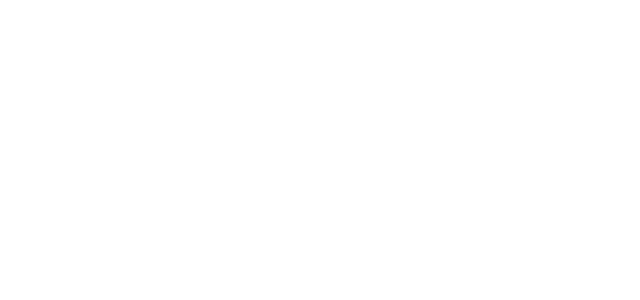
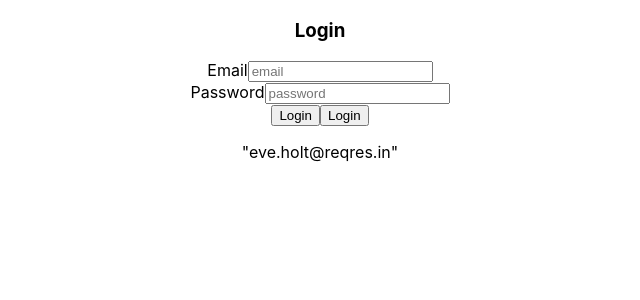
Before and after one commit to AnkitaSingh3006/ReduxAPI, a React (Create React App) app in the folder my-react-app/: page /login in a window 1280 px wide. Before the commit this address had no page. Shown: the top 300 px of the page, without its empty margins (320-960 px from the left). Built offline with nearby package versions, Linux system fonts and the light colour scheme.

Commit message:
code push

```diff
--- a/my-react-app/src/App.js
+++ b/my-react-app/src/App.js
@@ -1,15 +1,17 @@
 import './App.css';
 import Login from './auth/login';
 import Users from './auth/user';
-import { BrowserRouter as Router,Route,Routes } from 'react-router-dom';
+import { BrowserRouter as Router, Route, Routes } from 'react-router-dom';
+import Protected from './auth/protected';
 
 function App() {
   return (
     <div className="App">
       <Router>
         <Routes>
-        <Route path="/" element={<Login/>} />
-        <Route path="users" element={<Users/>} />
+          <Route path="/" element={<Login />} />
+          <Route path="login" element={<Login />} />
+          <Route path="users" element={<Protected Component={Users} />} />
         </Routes>
       </Router>
     </div>
--- a/my-react-app/src/auth/login.js
+++ b/my-react-app/src/auth/login.js
@@ -10,6 +10,10 @@
     const [password, setpassword] = useState("");
     const dispatch = useDispatch();
     const navigate = useNavigate()
+
+    const loginnav = () =>{
+        navigate('/users')
+    }
 
     const loginHandle = () => {
         console.log('email:', email, 'password:', password);
@@ -30,6 +34,7 @@
                 <label>Password</label>
                 <input type="password" placeholder='password' value={password} onChange={(e) => setpassword(e.target.value)} /><br />
                 <button onClick={loginHandle} className='mt-3'>Login</button>
+                <button onClick={loginnav} className='mt-3'>Login</button>
             </div>
             <p>"eve.holt@reqres.in"</p>
         </div>
--- /dev/null
+++ b/my-react-app/src/auth/protected.js
@@ -0,0 +1,21 @@
+import React, { useEffect } from "react";
+import { useNavigate } from "react-router-dom";
+
+function Protected(props) {
+    const { Component } = props;
+    const navigate = useNavigate();
+    useEffect(()=>{
+        let login = localStorage.getItem('login');
+        if(!login){
+            navigate('/login');
+        }
+    })
+    return (
+        <div>
+            ghj
+            <Component />
+        </div>
+    )
+}
+
+export default Protected;
--- a/my-react-app/src/auth/userservice.js
+++ b/my-react-app/src/auth/userservice.js
@@ -1,7 +1,7 @@
 import Communication from "./Communications";
 import config from "../config";
 
-const UserService = {
+const UserService  = {
   login(dispatch, data) {
     dispatch({
       type: "LOAD_LOGIN",
```
